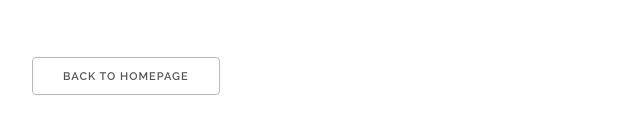
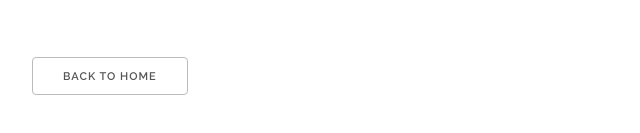
Before and after one commit to max-tys/max-tys.github.io, a plain HTML site: page faq_case_study.html in a window 1280 px wide. Shown: the part 2416-2549 px from the top of the page, 208-848 px from the left. Drawn offline with Linux system fonts and the light colour scheme.

Commit message:
renamed buttons

```diff
--- a/faq_case_study.html
+++ b/faq_case_study.html
@@ -11,7 +11,7 @@
   <link rel="stylesheet" href="assets/css/custom.css">
 </head>
 <body>
-  <nav class="container">
+  <div class="container">
     <h1>Columbia Law Library FAQ: Case Study</h1>
 
     <blockquote>
@@ -61,7 +61,7 @@
     <p>If you have a chance to <a href="https://github.com/max-tys/law-lib-faq">check out my code</a>, your feedback would be greatly appreciated.</p>
 
     <div class="bottom-nav">
-      <a href="index.html" class="button">Back to Homepage</a>
+      <a href="index.html" class="button">Back to Home</a>
       <a href="#" class="button">Scroll to Top</a>
     </div>
   </div>
```
Also changed, not shown: stock_case_study.html (+3 -3 lines).
